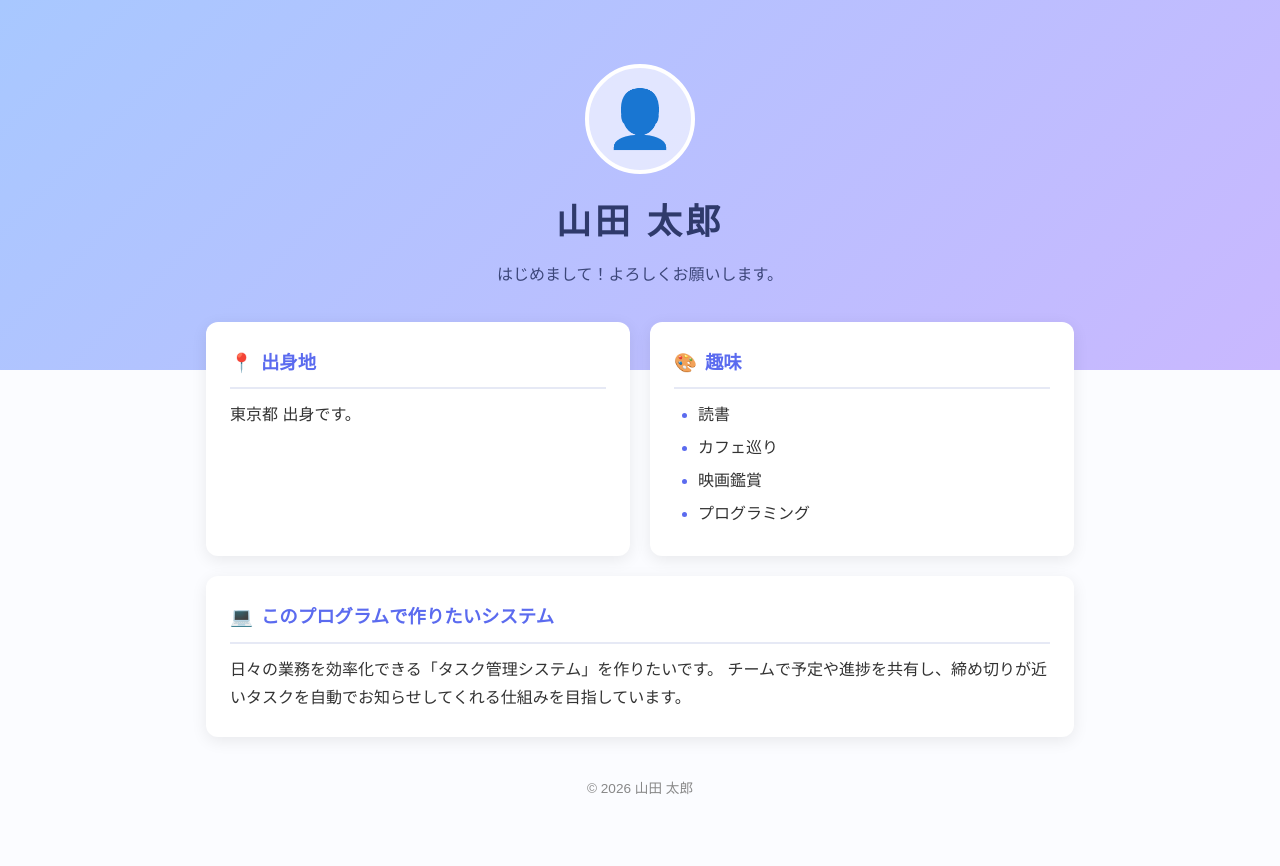
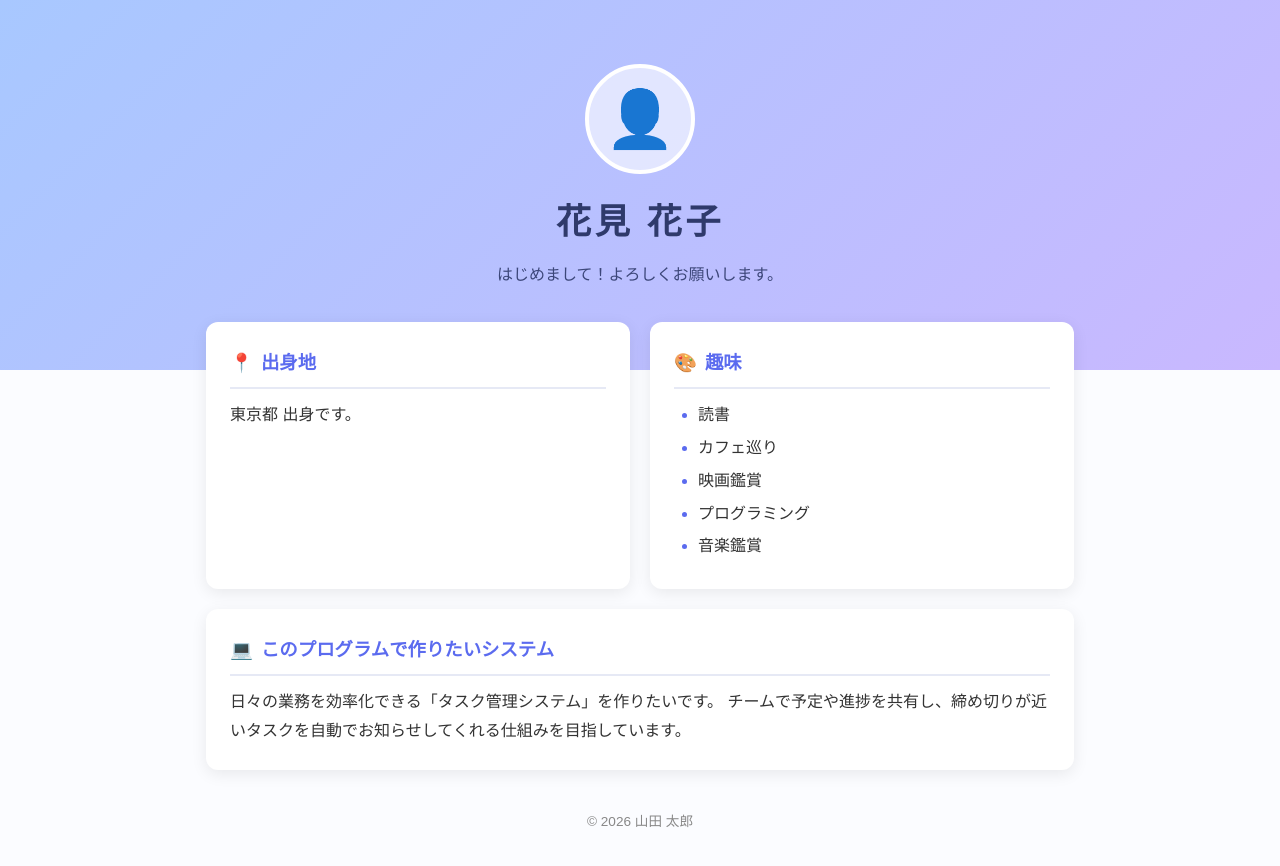
Before and after one commit to kuniyoshi-w/claude-practice, a plain HTML site: page index.html in a window 1280 px wide. Before the commit the page ends 842 px from the top, so only its background shows below. Drawn offline with Linux system fonts and the light colour scheme.

Commit message:
自己紹介ページ作成

```diff
--- a/index.html
+++ b/index.html
@@ -10,7 +10,7 @@
   <header class="hero">
     <div class="avatar">👤</div>
     <!-- ▼ ここをあなたの名前に書き換えてください -->
-    <h1>山田 太郎</h1>
+    <h1>花見 花子</h1>
     <p class="subtitle">はじめまして！よろしくお願いします。</p>
   </header>
 
@@ -29,6 +29,7 @@
         <li>カフェ巡り</li>
         <li>映画鑑賞</li>
         <li>プログラミング</li>
+        <li>音楽鑑賞</li>
       </ul>
     </section>
 
```
